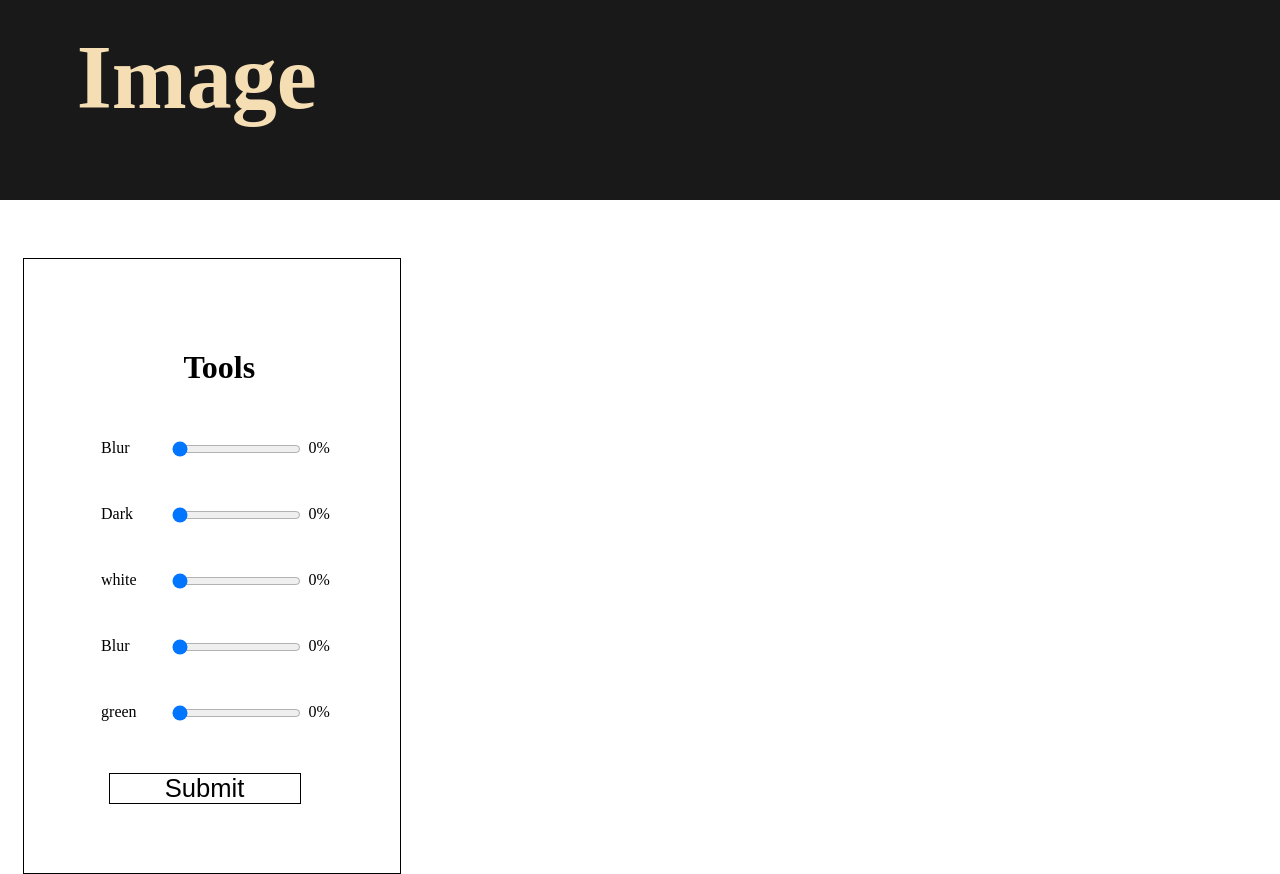
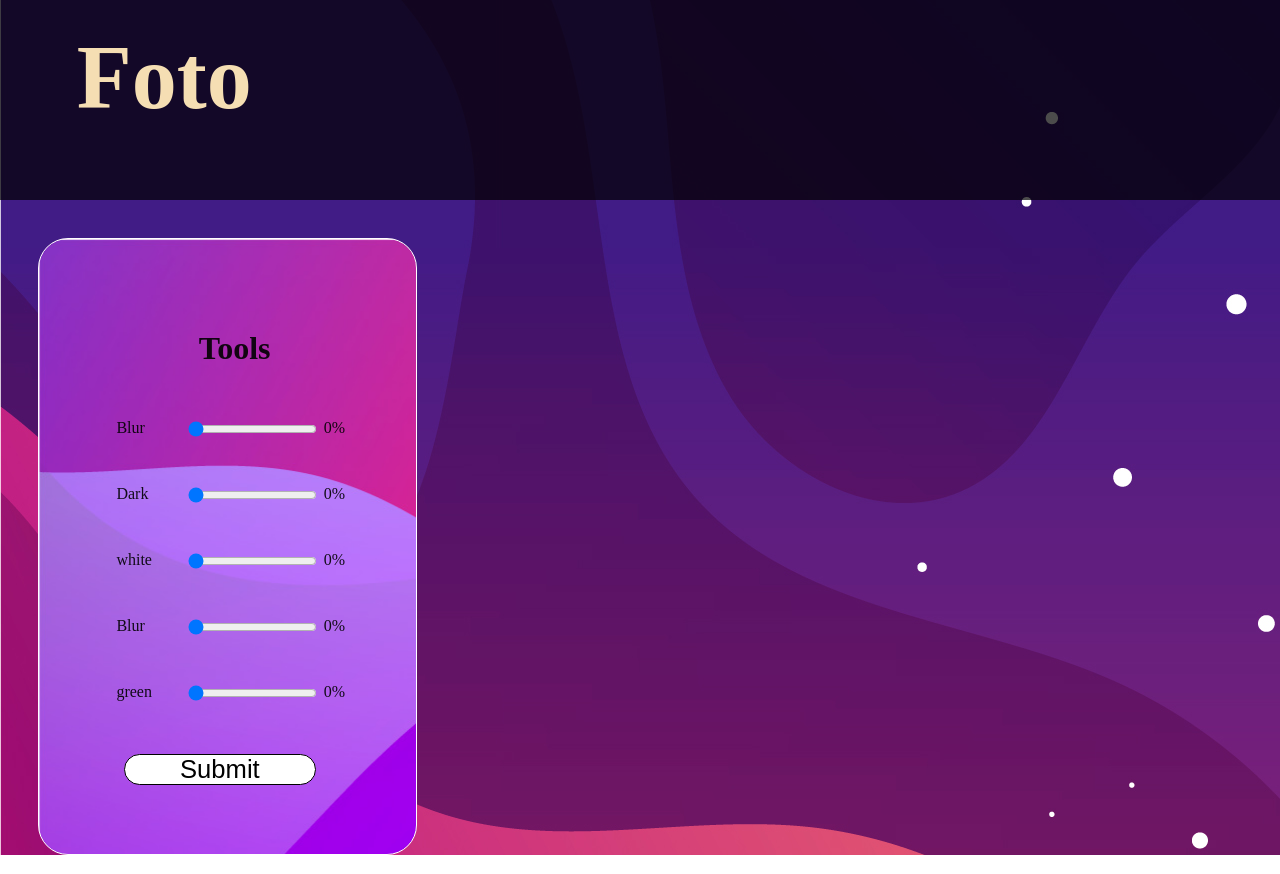
Before and after one commit to AkashPrakashMvk/FotoWebsite, a plain HTML site: page index.html in a window 1280 px wide. Drawn offline with Linux system fonts and the light colour scheme.

Commit message:
ToolsBarCompleted(1:2)|BgImgaeAdded(1)

```diff
--- a/index.html
+++ b/index.html
@@ -11,7 +11,7 @@
 
     <div class="container">
         <div class="topper">
-                 <h1 class="Header">Image</h1>
+                 <h1 class="Header">Foto </h1>
         </div>
 
         <div class="bodypartmain">
--- a/style.css
+++ b/style.css
@@ -1,10 +1,12 @@
 body{
     margin:0%;
     padding: 0%;
+    background-image: url("images/bg.jpg");
+
 }
 
 .topper{
-    background-color:rgba(0, 0, 0, 0.9);
+    background-color:rgba(0, 0, 0, 0.7);
     width: 100%;
     height: 200px;
 
@@ -20,14 +22,17 @@ body{
 
 }
 .bodypart{
+
+ background-image: url("images/bgw.jpg");
  width: 50%;
 
- margin-top:15%;
- margin-left: 6%;
+ margin-top:10%;
+ margin-left: 10%;
  padding: 18%;
  padding-left: 30%;
-
- border: 1px solid black;
+ border-radius: 30px;
+ border: 1px solid rgb(255, 255, 255);
+ color:  rgba(0, 0, 0, 0.9);;
 
 
 }
@@ -40,7 +45,6 @@ body{
 }
 .bodyparttable{
     border-spacing: 30px;
-
 }
 
 .bodyparttableprogress{
@@ -55,7 +59,7 @@ margin-top: 0%;
 
 }
 .bodypartsubmit{
-
+    border-radius: 50px;
     background-color: #fff;
     border: 1px solid black;
     padding: 0%;
```
Also changed, not shown: images/4169616.jpg (added), images/License free.txt (added), images/License premium.txt (added), images/bg.jpg (added), images/bgw.jpg (added), 4 other files.
